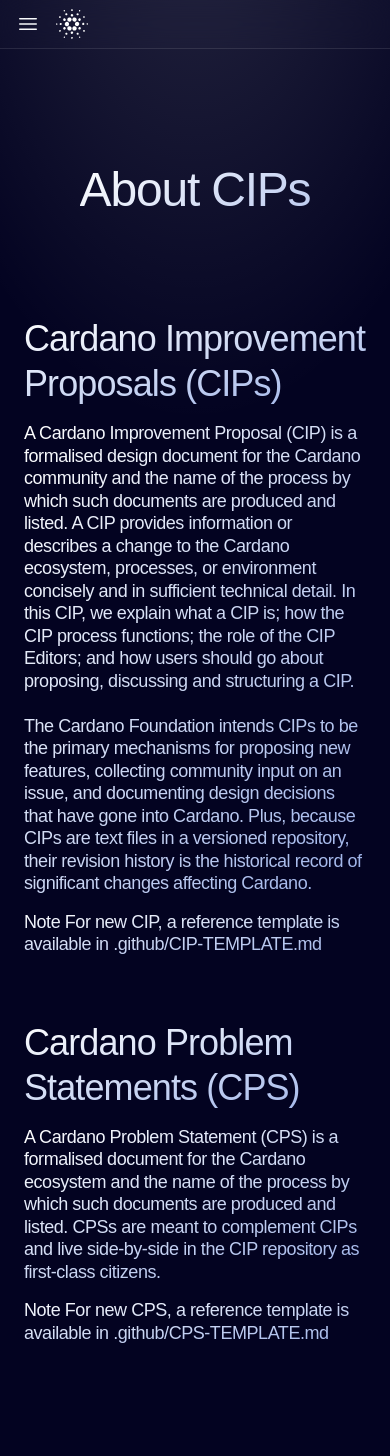
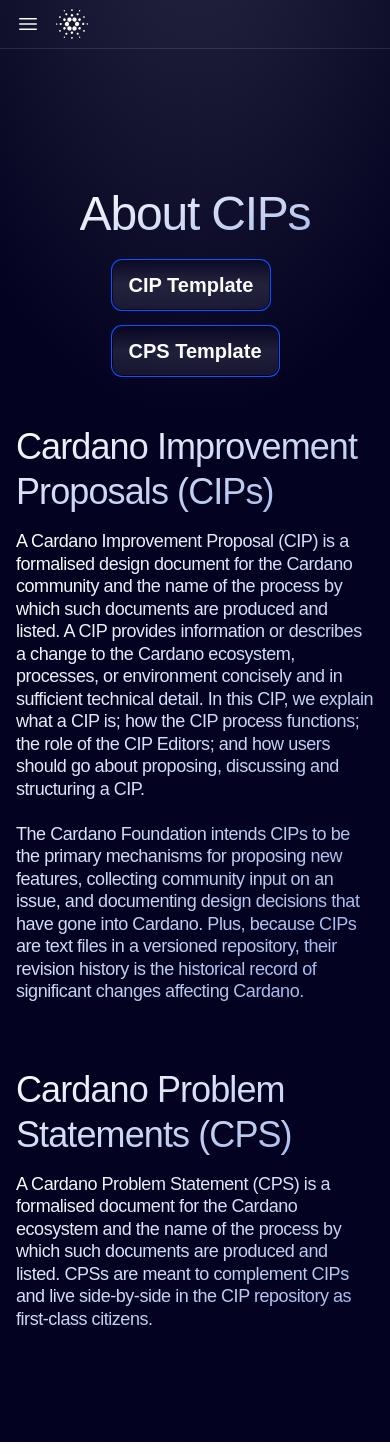
Before and after one commit to cardano-foundation/cf-cip-frontend, a Next.js app: page /about in a window 390 px wide. Built offline with nearby package versions, Linux system fonts and the light colour scheme; a web font is replaced by a local one.

Commit message:
add template buttons to about page, fix padding on mobile

```diff
--- a/app/about/page.js
+++ b/app/about/page.js
@@ -1,14 +1,14 @@
+import Button from '@/components/Button'
+
 export default function Home() {
   const content = [
     {
       title: 'Cardano Improvement Proposals (CIPs)',
       text: 'A Cardano Improvement Proposal (CIP) is a formalised design document for the Cardano community and the name of the process by which such documents are produced and listed. A CIP provides information or describes a change to the Cardano ecosystem, processes, or environment concisely and in sufficient technical detail. In this CIP, we explain what a CIP is; how the CIP process functions; the role of the CIP Editors; and how users should go about proposing, discussing and structuring a CIP. <br/> <br/> The Cardano Foundation intends CIPs to be the primary mechanisms for proposing new features, collecting community input on an issue, and documenting design decisions that have gone into Cardano. Plus, because CIPs are text files in a versioned repository, their revision history is the historical record of significant changes affecting Cardano.',
-      note: 'Note For new CIP, a reference template is available in <a href="https://github.com/username/repository/blob/branch/.github/CIP-TEMPLATE.md">.github/CIP-TEMPLATE.md</a>',
     },
     {
       title: 'Cardano Problem Statements (CPS)',
       text: 'A Cardano Problem Statement (CPS) is a formalised document for the Cardano ecosystem and the name of the process by which such documents are produced and listed. CPSs are meant to complement CIPs and live side-by-side in the CIP repository as first-class citizens.',
-      note: 'Note For new CPS, a reference template is available in <a href="https://github.com/username/repository/blob/branch/.github/CPS-TEMPLATE.md">.github/CPS-TEMPLATE.md</a>',
     },
   ]
 
@@ -16,23 +16,33 @@
     <main className="relative isolate min-h-screen bg-cf-blue-900">
       {/* About Section */}
       <div className="flex items-center justify-center overflow-hidden bg-transparent pb-12 pt-40">
-        <div className="mx-auto flex w-full max-w-7xl flex-col items-center justify-center px-6 sm:px-8 lg:px-12">
-          <h1 className="via-cf-slate-50 bg-gradient-to-br from-white to-cf-blue-50/90 bg-clip-text pb-24 text-center text-5xl font-medium leading-tight tracking-tight text-transparent sm:text-[5rem]">
+        <div className="mx-auto flex w-full max-w-7xl flex-col items-center justify-center pt-6 sm:px-8 lg:pt-12">
+          <h1 className="via-cf-slate-50 bg-gradient-to-br from-white to-cf-blue-50/90 bg-clip-text pb-4 text-center text-5xl font-medium leading-tight tracking-tight text-transparent sm:text-[5rem]">
             About CIPs
           </h1>
 
+          {/* Template Buttons */}
+          <div className="grid grid-cols-1 gap-4 pb-12 sm:grid-cols-2">
+            <a href="https://github.com/cardano-foundation/CIPs/blob/master/.github/CIP-TEMPLATE.md" target="_blank">
+              <Button className="justify-center border border-gray-50/10 border-opacity-100 bg-gradient-to-t from-white/[7%] via-white/[10%] to-transparent bg-clip-padding p-8 text-cf-offwhite ring-1">
+                CIP Template
+              </Button>
+              </a>
+              <a href="https://github.com/cardano-foundation/CIPs/blob/master/.github/CPS-TEMPLATE.md" target="_blank">
+              <Button className="justify-center border border-gray-50/10 border-opacity-100 bg-gradient-to-t from-white/[7%] via-white/[10%] to-transparent bg-clip-padding p-8 text-cf-offwhite ring-1">
+                CPS Template
+              </Button>
+            </a>
+          </div>
+
           {content.map((item, index) => (
-            <div className="pb-12" key={index}>
+            <div className="pb-12 px-4 sm:px-0" key={index}>
               <h1 className="via-cf-slate-50 bg-gradient-to-br from-white to-cf-blue-50/90 bg-clip-text text-4xl font-medium leading-tight tracking-tight text-transparent">
                 {item.title}
               </h1>
               <h1
                 className="via-cf-slate-50 my-4 bg-gradient-to-br from-white to-cf-blue-50/90 bg-clip-text text-lg leading-tight tracking-tight text-transparent"
                 dangerouslySetInnerHTML={{ __html: item.text }}
-              />
-              <h1
-                className="via-cf-slate-50 my-4 bg-gradient-to-br from-white to-cf-blue-50/90 bg-clip-text text-lg leading-tight tracking-tight text-transparent"
-                dangerouslySetInnerHTML={{ __html: item.note }}
               />
             </div>
           ))}
--- /dev/null
+++ b/components/Button.js
@@ -0,0 +1,9 @@
+const Button = ({ type = 'button', className, ...props }) => (
+    <button
+        type={type}
+        className={`${className} inline-flex items-center justify-center px-4 py-2.5 border border-transparent rounded-[.625rem] text-xl font-semibold hover:bg-cardano-700 active:bg-cardano-900 focus:outline-none focus:border-cardano-900 focus:ring ring-cf-blue-300 disabled:opacity-25 transition ease-in-out duration-150`}
+        {...props}
+    />
+  )
+
+  export default Button
```
